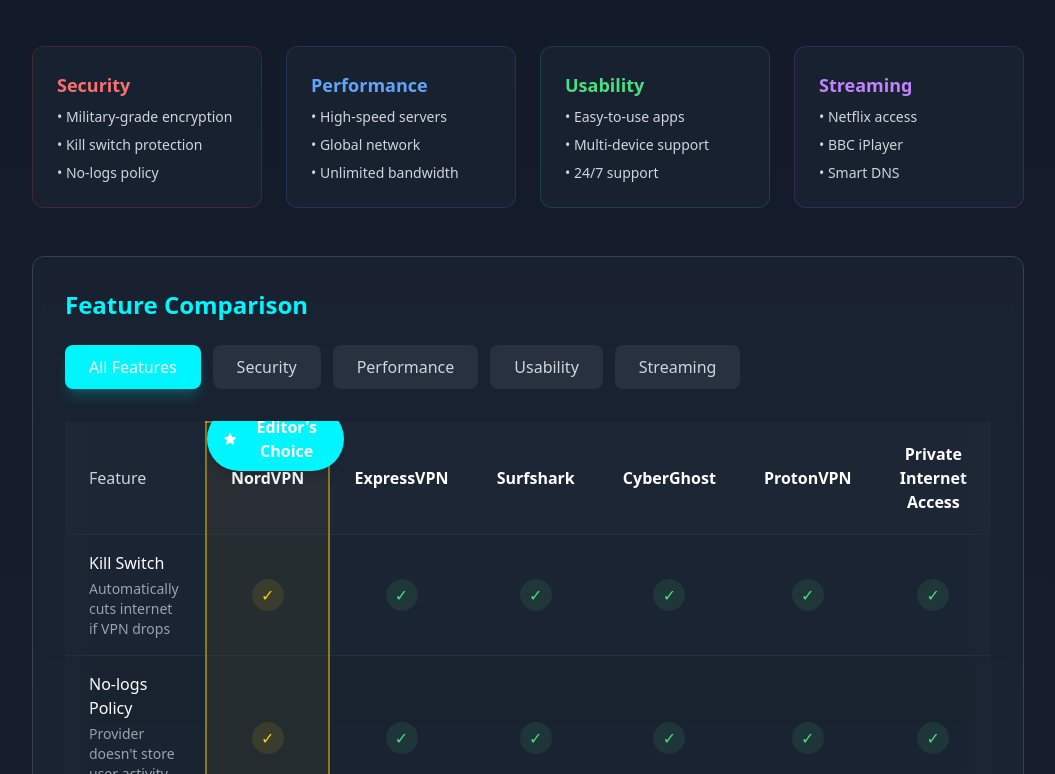
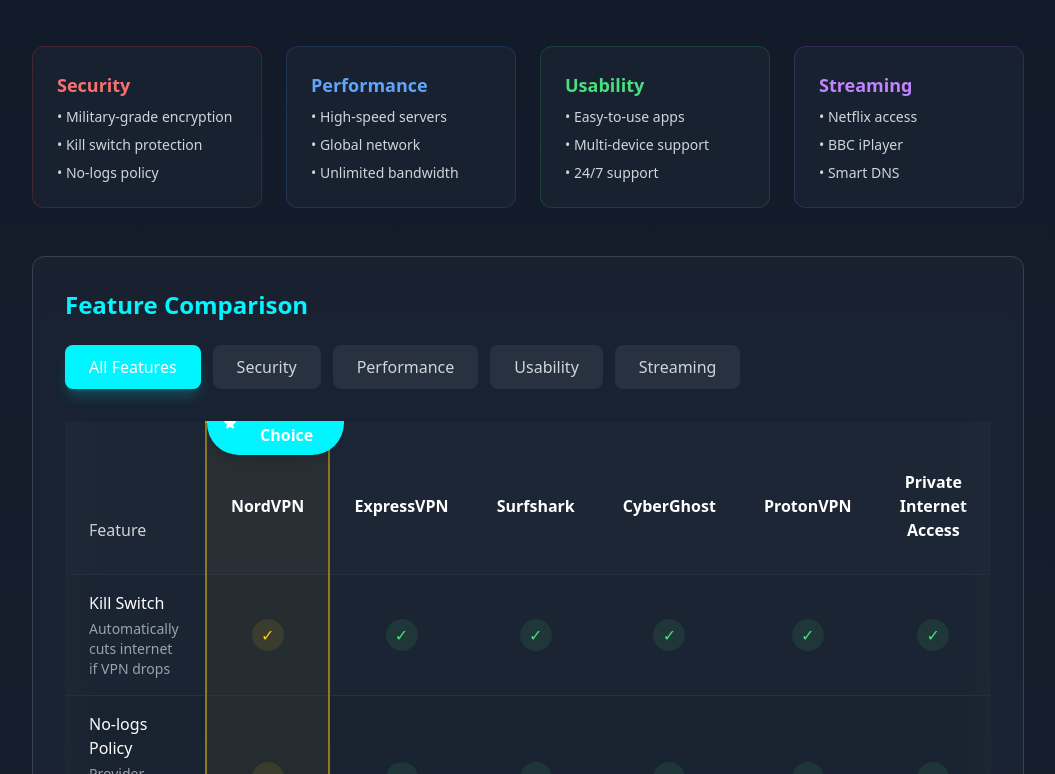
Before and after one commit to GergulasBalint/bestvpn, a React (Vite) app: page /compare-features in a window 1280 px wide. Shown: the part 431-1205 px from the top of the page, without its empty margins (112-1167 px from the left). Built offline with nearby package versions, Linux system fonts and the light colour scheme.

Commit message:
align bug fix

```diff
--- a/src/components/FeatureComparison.tsx
+++ b/src/components/FeatureComparison.tsx
@@ -178,20 +178,24 @@
           <table className="w-full min-w-[800px]">
             <thead>
               <tr className="bg-gray-800/80">
-                <th className="text-left py-5 px-6 text-gray-300 font-medium w-1/4">
+                <th className="text-left py-8 px-6 text-gray-300 font-medium w-1/4 align-bottom">
                   Feature
                 </th>
                 {vpnData.map(vpn => (
                   <th
                     key={vpn.id}
-                    className={`text-center py-5 px-6 relative w-[15%] ${
+                    className={`text-center py-8 px-6 relative w-[15%] ${
                       vpn.id === 'nordvpn'
                         ? 'border-x-2 border-t-2 border-yellow-400/50 bg-yellow-400/5'
                         : ''
                     }`}
                   >
-                    {vpn.id === 'nordvpn' && <EditorChoice />}
-                    <span className="font-semibold text-white">{vpn.name}</span>
+                    {vpn.id === 'nordvpn' && (
+                      <div className="absolute -top-4 left-0 right-0">
+                        <EditorChoice />
+                      </div>
+                    )}
+                    <span className="font-semibold text-white block mt-4">{vpn.name}</span>
                   </th>
                 ))}
               </tr>
```
